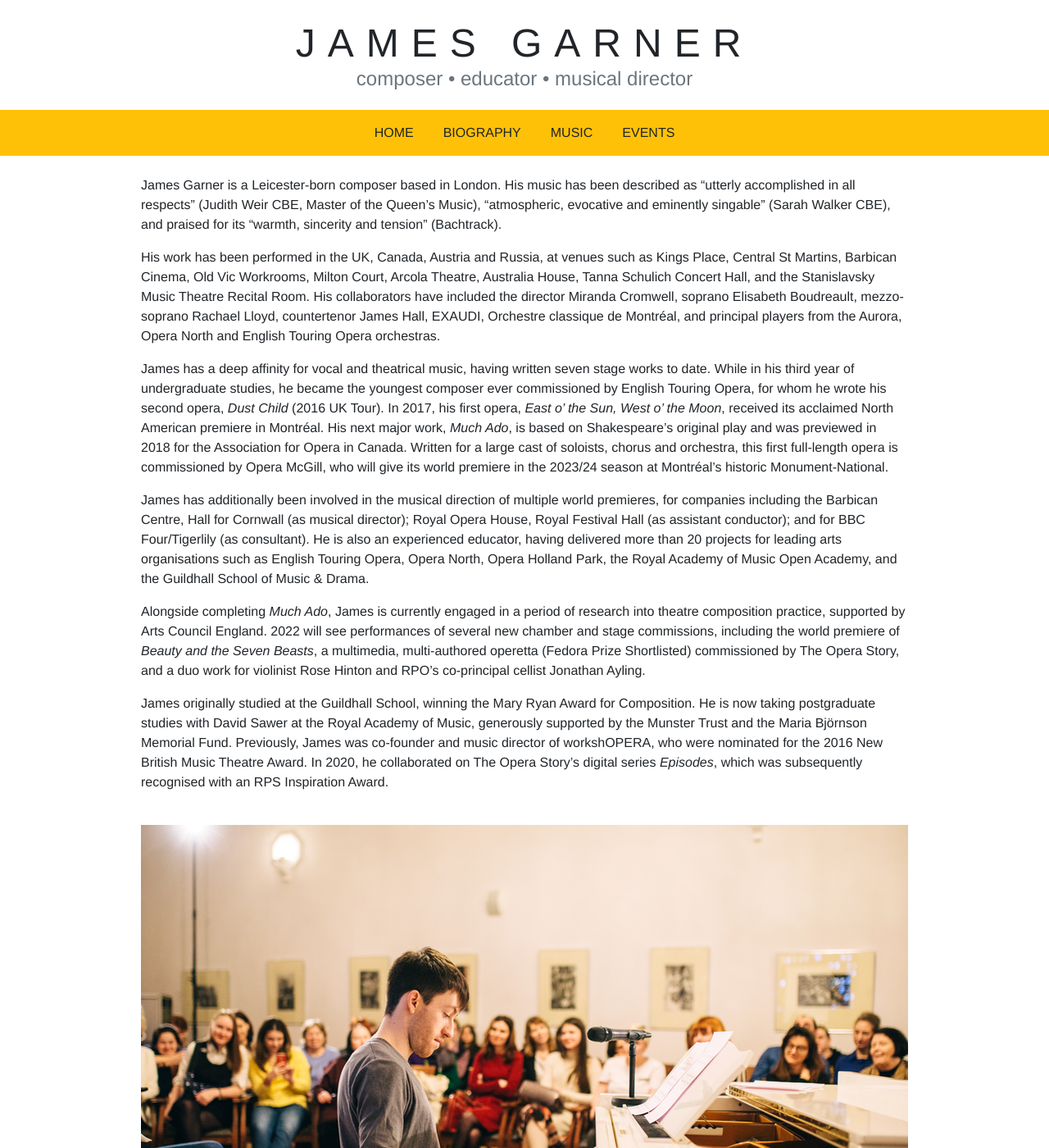
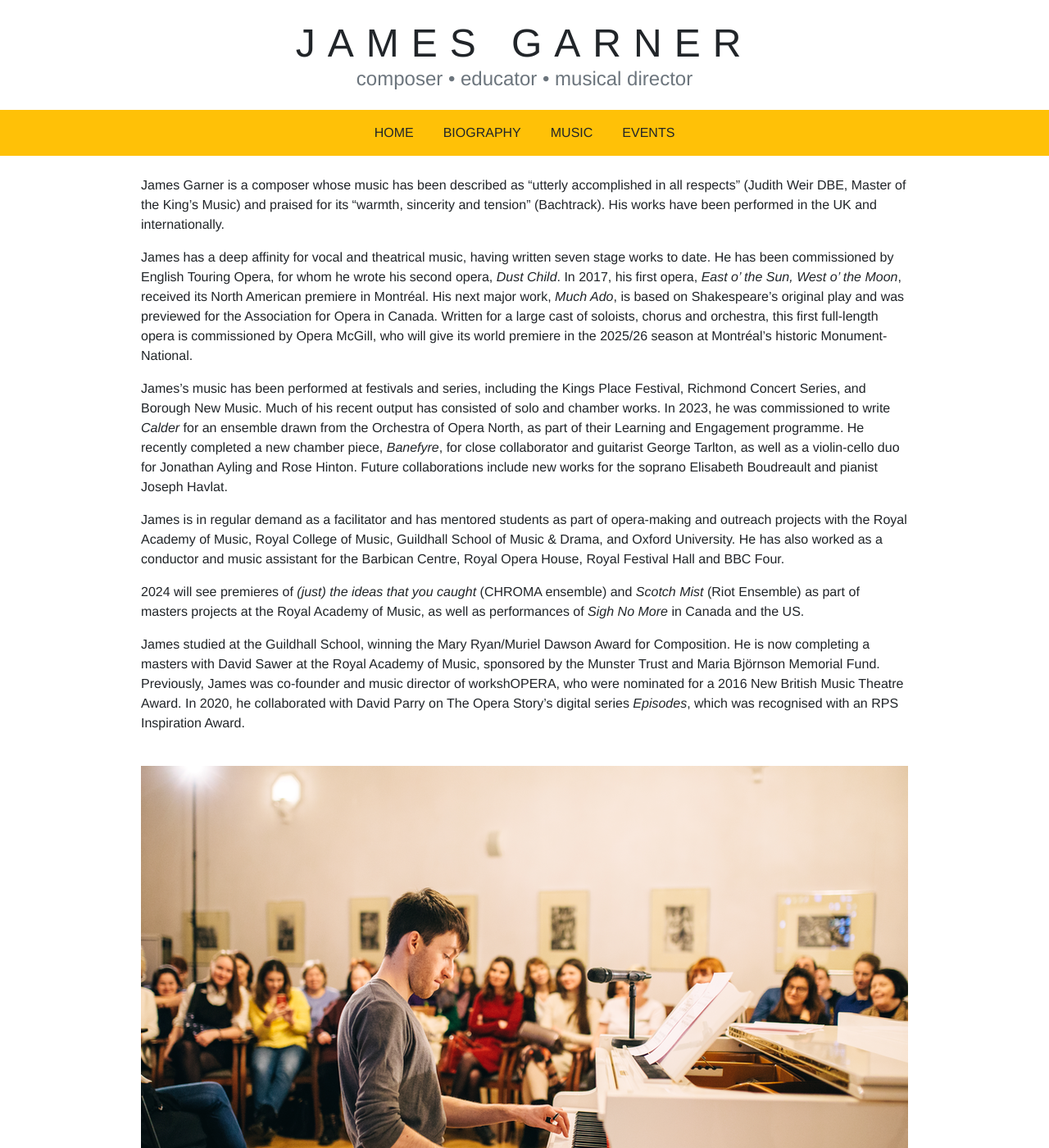
Before and after one commit to jamesgarnercomposer/jamesgarnercomposer.co.uk, a Jekyll site: the page built from biography.md, in a window 1280 px wide and 1400 px high. Shown: the whole window at 82% size. Built offline with Jekyll 4.4.1, drawn with Linux system fonts in a browser that asks for light colours.

Commit message:
Update biography.md

```diff
--- a/biography.md
+++ b/biography.md
@@ -2,17 +2,17 @@
 title: Biography - James Garner
 ---
 
-James Garner is a Leicester-born composer based in London. His music has been described as “utterly accomplished in all respects” (Judith Weir CBE, Master of the Queen’s Music), “atmospheric, evocative and eminently singable” (Sarah Walker CBE), and praised for its “warmth, sincerity and tension” (Bachtrack).
+James Garner is a composer whose music has been described as “utterly accomplished in all respects” (Judith Weir DBE, Master of the King’s Music) and praised for its “warmth, sincerity and tension” (Bachtrack). His works have been performed in the UK and internationally.
 
-His work has been performed in the UK, Canada, Austria and Russia, at venues such as Kings Place, Central St Martins, Barbican Cinema, Old Vic Workrooms, Milton Court, Arcola Theatre, Australia House, Tanna Schulich Concert Hall, and the Stanislavsky Music Theatre Recital Room. His collaborators have included the director Miranda Cromwell, soprano Elisabeth Boudreault, mezzo-soprano Rachael Lloyd, countertenor James Hall, EXAUDI, Orchestre classique de Montréal, and principal players from the Aurora, Opera North and English Touring Opera orchestras.
+James has a deep affinity for vocal and theatrical music, having written seven stage works to date. He has been commissioned by English Touring Opera, for whom he wrote his second opera, _Dust Child_. In 2017, his first opera, _East o’ the Sun, West o’ the Moon_, received its North American premiere in Montréal. His next major work, _Much Ado_, is based on Shakespeare’s original play and was previewed for the Association for Opera in Canada. Written for a large cast of soloists, chorus and orchestra, this first full-length opera is commissioned by Opera McGill, who will give its world premiere in the 2025/26 season at Montréal’s historic Monument-National.
 
-James has a deep affinity for vocal and theatrical music, having written seven stage works to date. While in his third year of undergraduate studies, he became the youngest composer ever commissioned by English Touring Opera, for whom he wrote his second opera, _Dust Child_ (2016 UK Tour). In 2017, his first opera, _East o’ the Sun, West o’ the Moon_, received its acclaimed North American premiere in Montréal. His next major work, _Much Ado_, is based on Shakespeare’s original play and was previewed in 2018 for the Association for Opera in Canada. Written for a large cast of soloists, chorus and orchestra, this first full-length opera is commissioned by Opera McGill, who will give its world premiere in the 2023/24 season at Montréal’s historic Monument-National.
+James’s music has been performed at festivals and series, including the Kings Place Festival, Richmond Concert Series, and Borough New Music. Much of his recent output has consisted of solo and chamber works. In 2023, he was commissioned to write _Calder_ for an ensemble drawn from the Orchestra of Opera North, as part of their Learning and Engagement programme. He recently completed a new chamber piece, _Banefyre_, for close collaborator and guitarist George Tarlton, as well as a violin-cello duo for Jonathan Ayling and Rose Hinton. Future collaborations include new works for the soprano Elisabeth Boudreault and pianist Joseph Havlat.
 
-James has additionally been involved in the musical direction of multiple world premieres, for companies including the Barbican Centre, Hall for Cornwall (as musical director); Royal Opera House, Royal Festival Hall (as assistant conductor); and for BBC Four/Tigerlily (as consultant). He is also an experienced educator, having delivered more than 20 projects for leading arts organisations such as English Touring Opera, Opera North, Opera Holland Park, the Royal Academy of Music Open Academy, and the Guildhall School of Music & Drama.
+James is in regular demand as a facilitator and has mentored students as part of opera-making and outreach projects with the Royal Academy of Music, Royal College of Music, Guildhall School of Music & Drama, and Oxford University. He has also worked as a conductor and music assistant for the Barbican Centre, Royal Opera House, Royal Festival Hall and BBC Four.
 
-Alongside completing _Much Ado_, James is currently engaged in a period of research into theatre composition practice, supported by Arts Council England. 2022 will see performances of several new chamber and stage commissions, including the world premiere of _Beauty and the Seven Beasts_, a multimedia, multi-authored operetta (Fedora Prize Shortlisted) commissioned by The Opera Story, and a duo work for violinist Rose Hinton and RPO’s co-principal cellist Jonathan Ayling.
+2024 will see premieres of _(just) the ideas that you caught_ (CHROMA ensemble) and _Scotch Mist_ (Riot Ensemble) as part of masters projects at the Royal Academy of Music, as well as performances of _Sigh No More_ in Canada and the US.
 
-James originally studied at the Guildhall School, winning the Mary Ryan Award for Composition. He is now taking postgraduate studies with David Sawer at the Royal Academy of Music, generously supported by the Munster Trust and the Maria Björnson Memorial Fund. Previously, James was co-founder and music director of workshOPERA, who were nominated for the 2016 New British Music Theatre Award. In 2020, he collaborated on The Opera Story’s digital series _Episodes_, which was subsequently recognised with an RPS Inspiration Award.\
+James studied at the Guildhall School, winning the Mary Ryan/Muriel Dawson Award for Composition. He is now completing a masters with David Sawer at the Royal Academy of Music, sponsored by the Munster Trust and Maria Björnson Memorial Fund. Previously, James was co-founder and music director of workshOPERA, who were nominated for a 2016 New British Music Theatre Award. In 2020, he collaborated with David Parry on The Opera Story’s digital series _Episodes_, which was recognised with an RPS Inspiration Award.\
 <br>
 
 ![James Garner performing at the piano](/assets/images/biography_photo.png)
```
